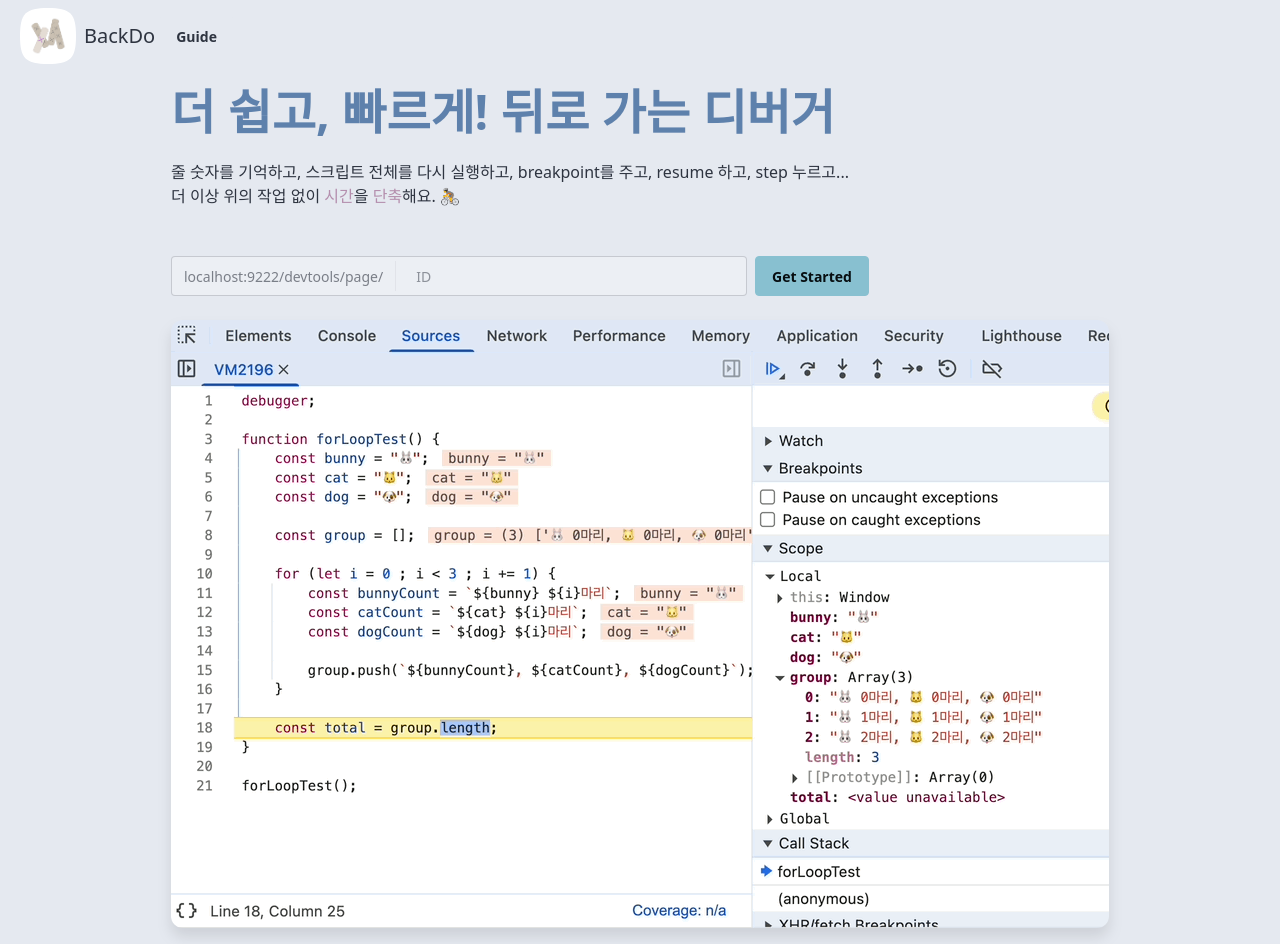
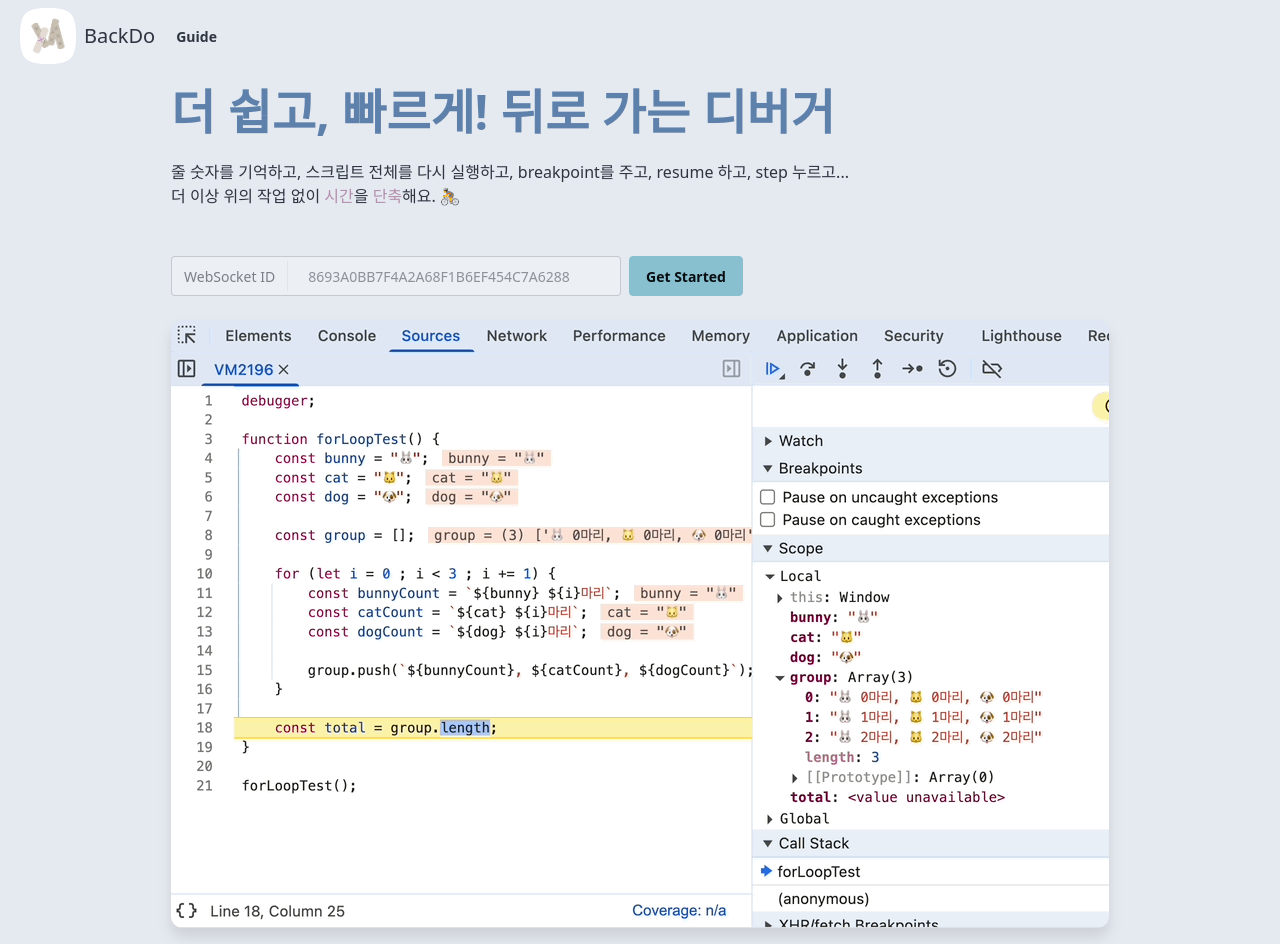
Before and after one commit to hong7ya/backdo-landing, a React (Vite) app: page / in a window 1280 px wide. Built offline with nearby package versions, Linux system fonts and the light colour scheme.

Commit message:
feat: UI 업데이트

```diff
--- a/src/WebSocketForm.jsx
+++ b/src/WebSocketForm.jsx
@@ -18,11 +18,11 @@ export default function WebSocketForm() {
       onSubmit={(event) => event.preventDefault()}
       className="flex flex-row gap-2"
     >
-      <label className="input w-xl">
-        <span className="label">localhost:9222/devtools/page/</span>
+      <label className="input w-[450px]">
+        <span className="label">WebSocket ID</span>
         <input
           type="text"
-          placeholder="ID"
+          placeholder="8693A0BB7F4A2A68F1B6EF454C7A6288"
           value={webSocketID}
           onChange={(event) => setWebSocketID(event.target.value)}
         />
```
